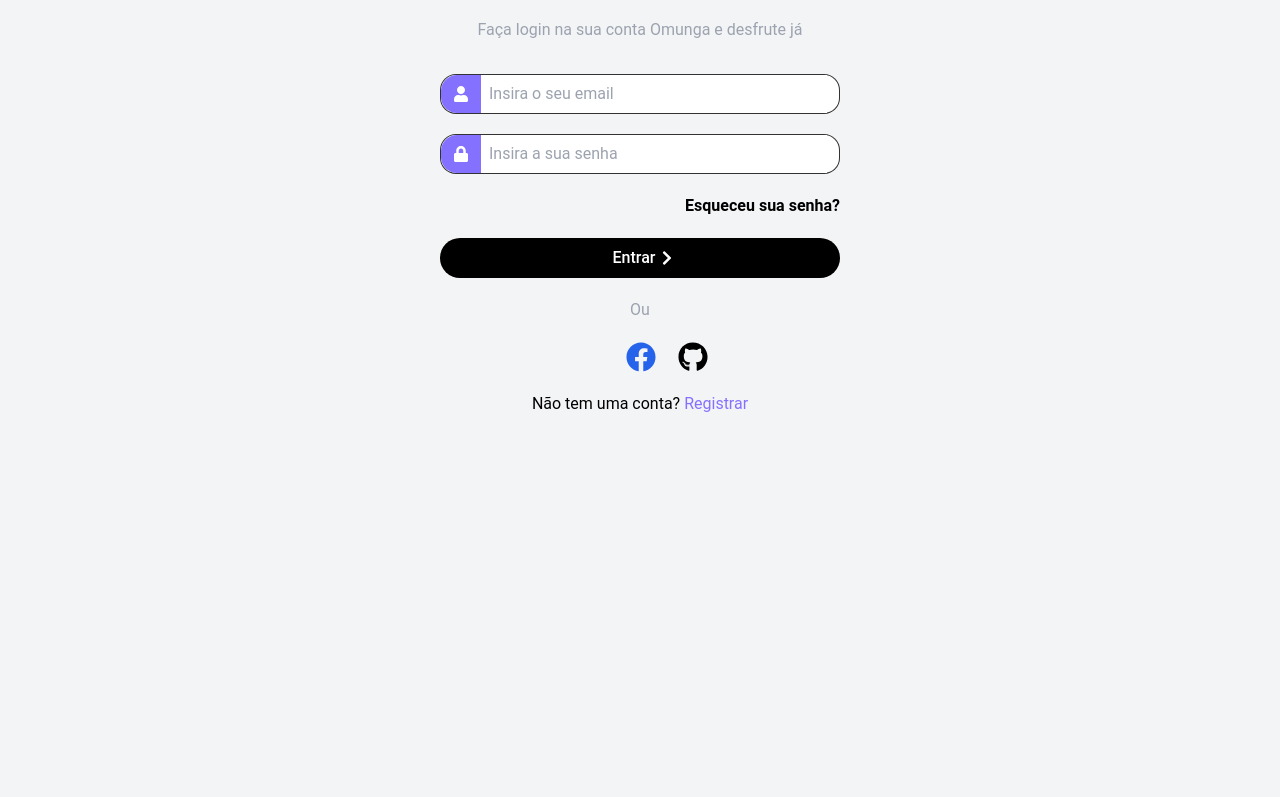
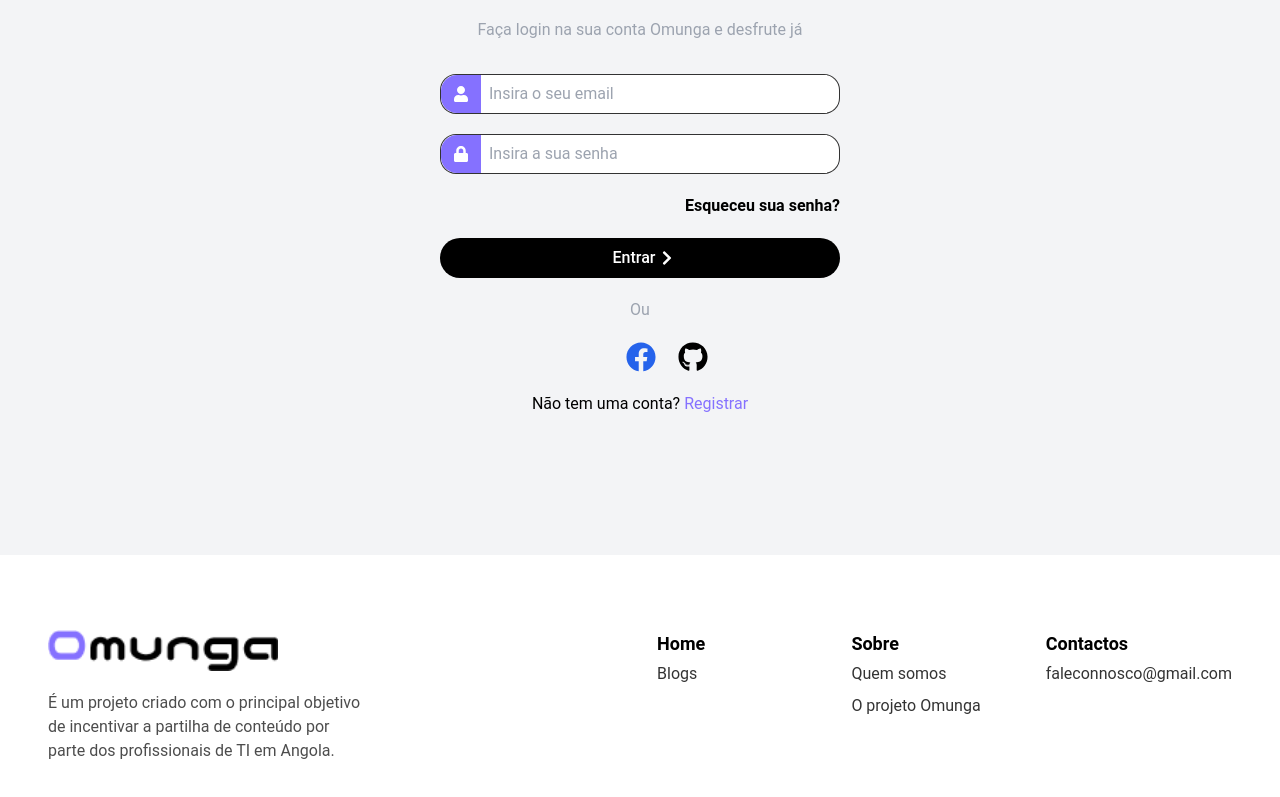
Before and after one commit to Francisco-Fetapi/omunga-front-end-tailwindcss, a Next.js app: page /iniciar-sessao in a window 1280 px wide. Shown: the part 245-1042 px from the top of the page. Before the commit the page ends 800 px from the top, so only its background shows below. Built offline with nearby package versions, Linux system fonts and the light colour scheme; some icons are missing.

Commit message:
feat: footer component created

```diff
--- /dev/null
+++ b/src/components/Footer/Footer.tsx
@@ -0,0 +1,34 @@
+import useFooterLinks from "@/hooks/useFooterLinks";
+import Image from "next/image";
+import OmungaPhoto from "../../assets/Omunga.png";
+
+export default function Footer() {
+  const { links, titles } = useFooterLinks();
+
+  return (
+    <footer className="h-[350px] bg-white flex justify-between px-12 py-[75px]">
+      <div className="flex flex-col gap-2 max-w-xs">
+        <Image src={OmungaPhoto} width={230} height={250} alt="Imagem Omunga" />
+        <p className="text-black/70 mt-3">
+          É um projeto criado com o principal objetivo de incentivar a partilha
+          de conteúdo por parte dos profissionais de TI em Angola.
+        </p>
+      </div>
+
+      <div className="grid grid-cols-3 gap-2">
+        {titles.map((title) => (
+          <div key={title}>
+            <h1 className="text-lg font-bold">{title}</h1>
+            <ul>
+              {links[title].map((link) => (
+                <li className="text-black/80 py-1" key={link.label}>
+                  {link.label}
+                </li>
+              ))}
+            </ul>
+          </div>
+        ))}
+      </div>
+    </footer>
+  );
+}
--- /dev/null
+++ b/src/hooks/useFooterLinks.ts
@@ -0,0 +1,21 @@
+interface Link {
+  label: string;
+  href: `/${string}`;
+}
+
+type Title = "Home" | "Sobre" | "Contactos";
+
+export default function useFooterLinks() {
+  const links: Record<Title, Link[]> = {
+    Home: [{ label: "Blogs", href: "/blogs" }],
+    Sobre: [
+      { label: "Quem somos", href: "/sobre#quem-somos" },
+      { label: "O projeto Omunga", href: "/sobre#o-projeto" },
+    ],
+    Contactos: [{ label: "faleconnosco@gmail.com", href: "/#" }],
+  };
+
+  const titles = Object.keys(links) as Title[];
+
+  return { links, titles };
+}
--- a/src/pages/iniciar-sessao.tsx
+++ b/src/pages/iniciar-sessao.tsx
@@ -1,3 +1,4 @@
+import Footer from "@/components/Footer/Footer";
 import FormSignin from "@/components/forms/FormSignin/FormSignin";
 import Header from "../components/Header/Header";
 
@@ -8,6 +9,8 @@
       <main className="w-[100%] max-w-[400px] mx-auto  h-screen_height_with_header flex items-center justify-center flex-col">
         <FormSignin />
       </main>
+
+      <Footer />
     </>
   );
 }
--- a/tailwind.config.js
+++ b/tailwind.config.js
@@ -27,6 +27,9 @@
         header: "80px",
         screen_height_with_header: "calc(100vh - 80px)",
       },
+      gridTemplateColumns: {
+        footer: "auto 1fr",
+      },
     },
   },
   plugins: [],
```
